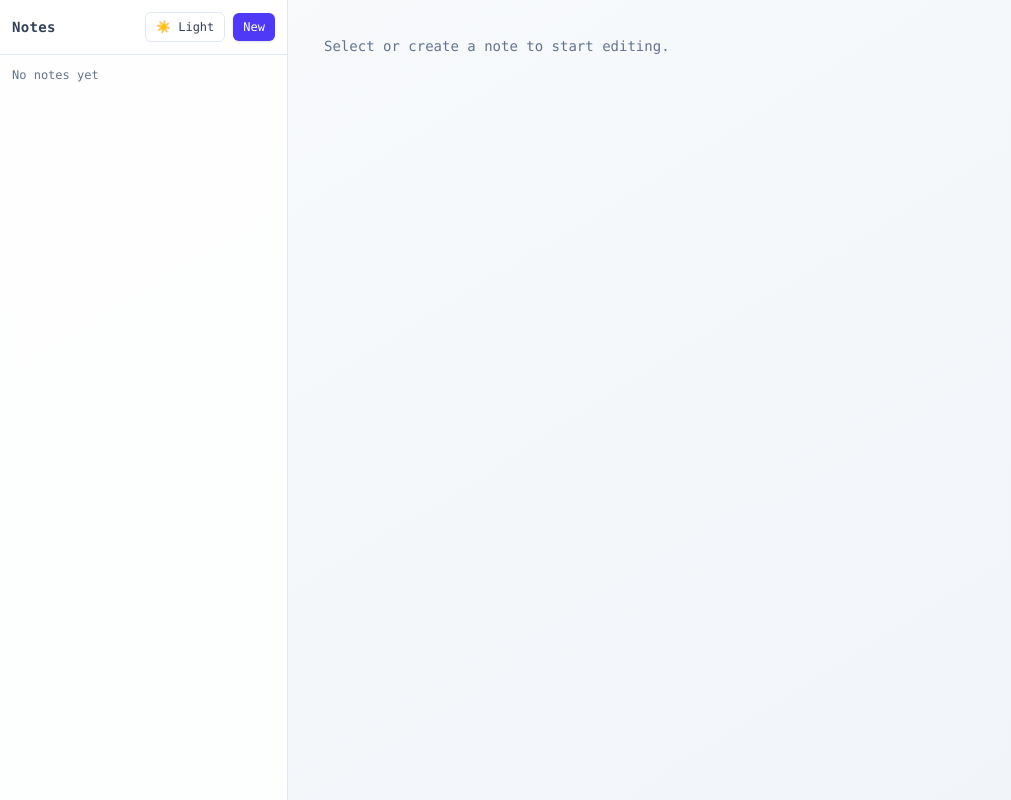
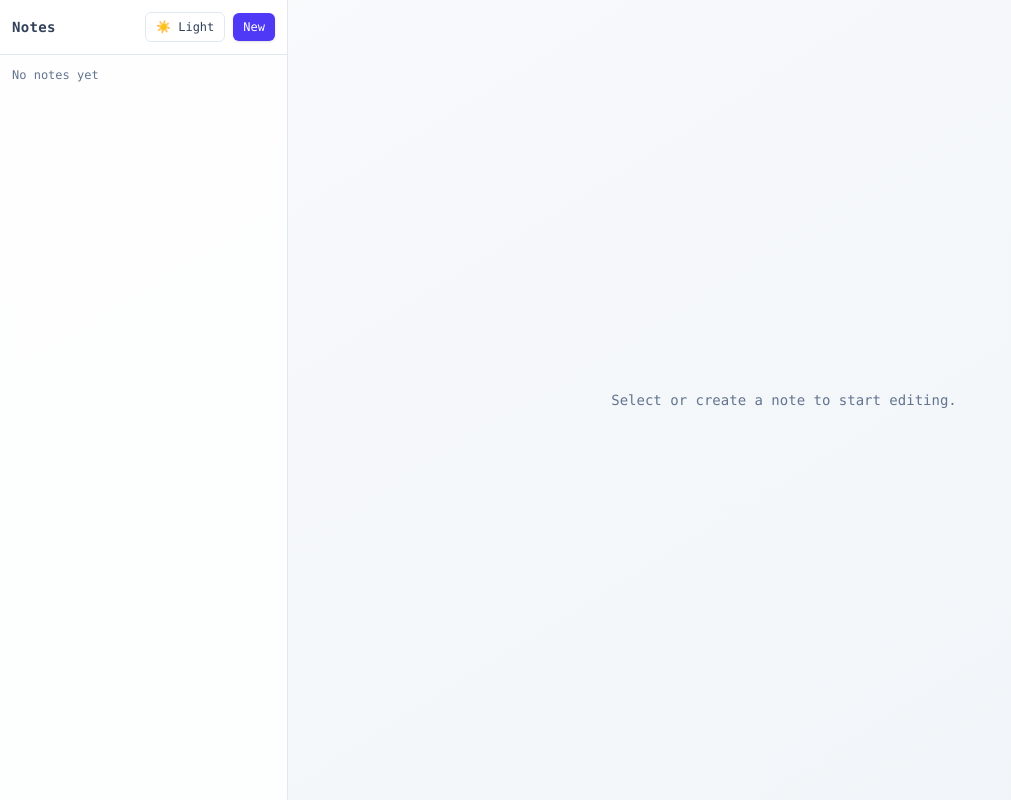
Before and after one commit to ferquo/minimal-notes, a React (Vite) app: page / in a window 1280 px wide. Shown: the whole page, without its empty margins (0-1011 px from the left). Built offline with nearby package versions, Linux system fonts and the light colour scheme.

Commit message:
centered placeholder text

```diff
--- a/src/components/Editor.tsx
+++ b/src/components/Editor.tsx
@@ -86,7 +86,9 @@ export default function Editor({ noteId, content, onSaved }: Props) {
   return (
     <div className="h-full flex flex-col min-h-0">
       {noteId == null ? (
-        <div className="p-6 text-sm text-slate-500">Select or create a note to start editing.</div>
+        <div className="flex-1 min-h-0 flex items-center justify-center p-6 text-sm text-slate-500 select-none text-center">
+          Select or create a note to start editing.
+        </div>
       ) : editor ? (
         <>
           <EditorToolbar editor={editor} />
```
